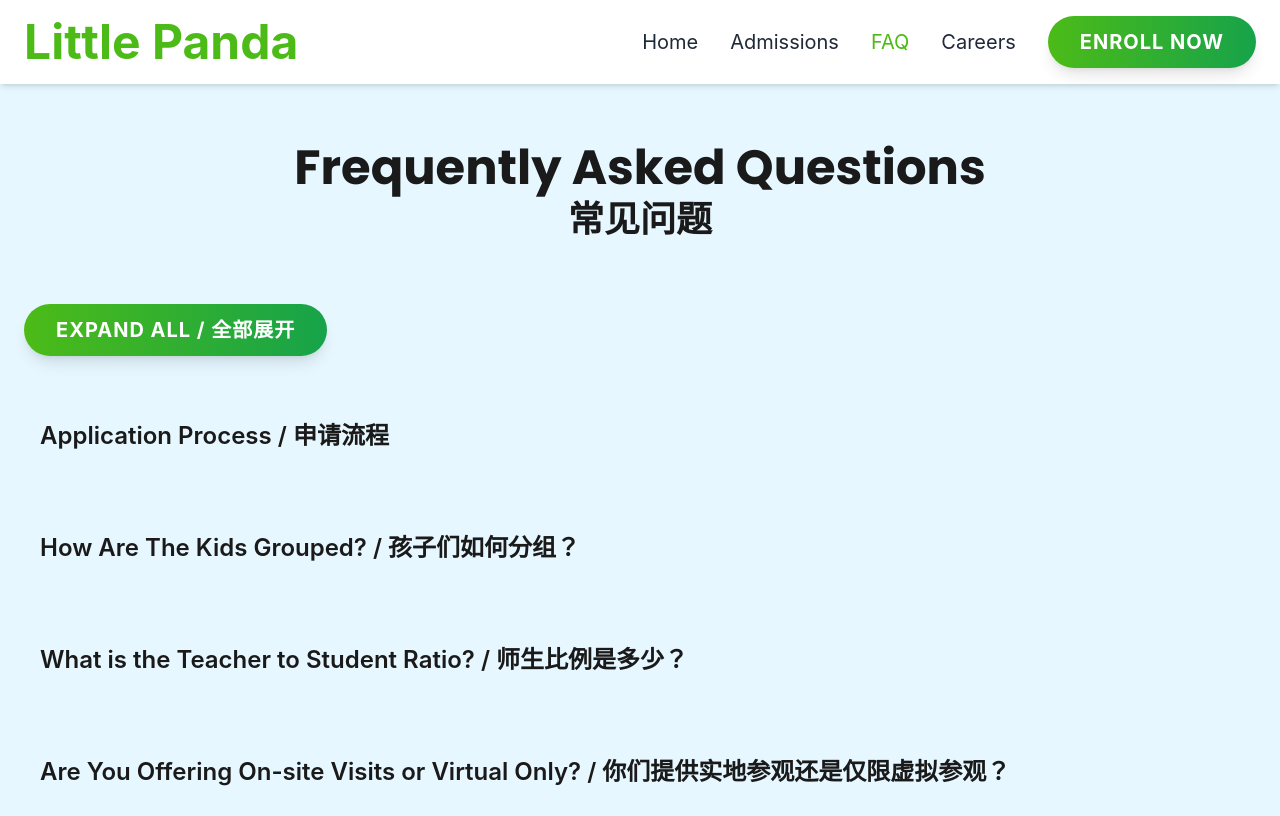
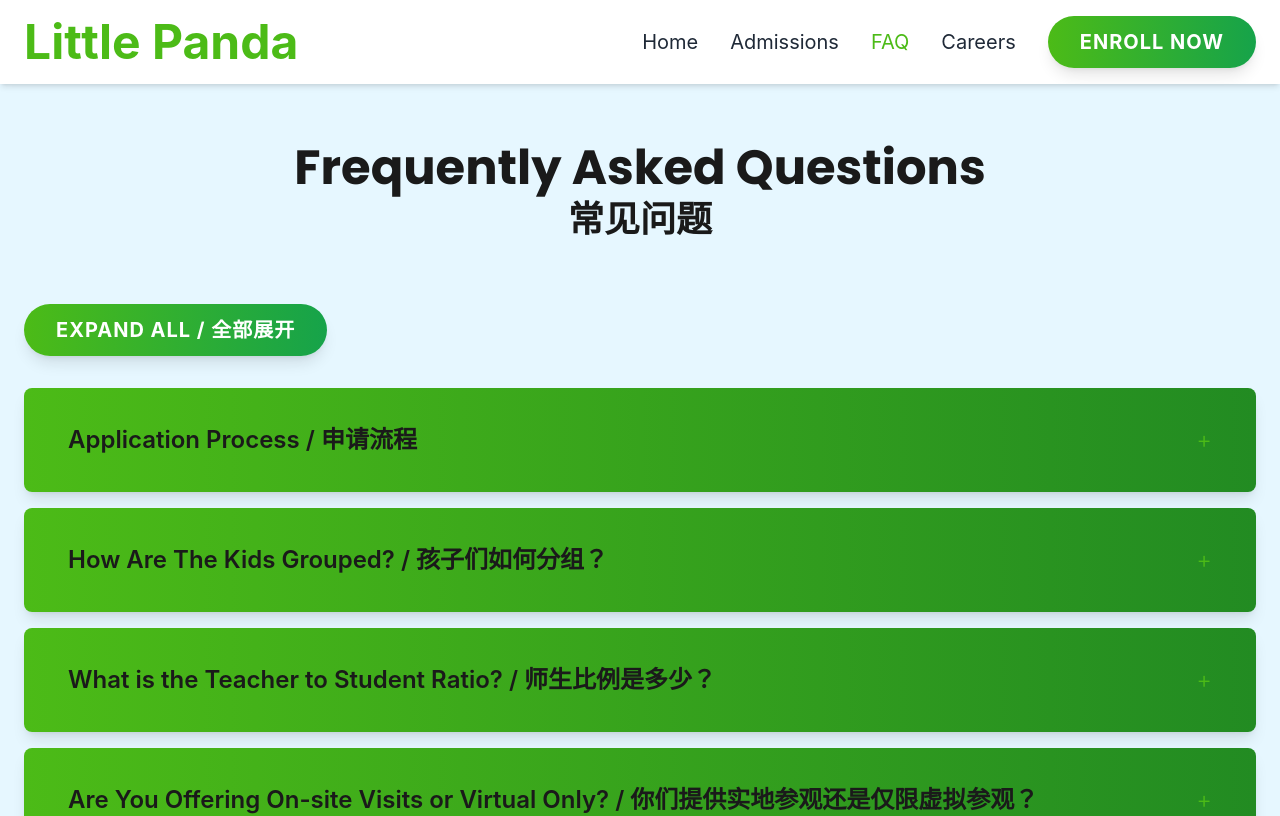
Before and after one commit to LittlePandaPreschool/website, a SvelteKit app: page /faq in a window 1280 px wide. Shown: the top 816 px of the page. Built offline with nearby package versions, Linux system fonts and the light colour scheme.

Commit message:
feat: fix fag page

```diff
--- a/src/routes/faq/+page.svelte
+++ b/src/routes/faq/+page.svelte
@@ -98,6 +98,9 @@
         font-size: 1.15rem; /* A bit larger than default */
         line-height: 1.8;   /* More space between lines */
     }
+    .themed-content * {
+        color: white !important;
+    }
 </style>
 
 <main class="container mx-auto px-6 py-12">
@@ -113,18 +116,20 @@
             </div>
             <div class="accordion space-y-4">
                 {#each faqs as faq, i}
-                <div class="accordion-item card p-4 rounded-lg bg-alt transform hover:scale-105 transition-transform duration-300" data-fade>
-                    <button on:click={() => toggle(i)} class="accordion-header w-full text-left text-2xl font-semibold py-4 focus:outline-none {openItems.includes(i) ? 'active' : ''}">
-                        <span class="flex justify-between items-center">
-                            {faq.question}
-                            <span class="icon"></span>
-                        </span>
-                    </button>
+                <div class="bg-gradient-to-r from-primary to-secondary p-1 rounded-lg shadow-lg">
+                    <div class="accordion-item card p-4 rounded-lg bg-alt transform hover:scale-105 transition-transform duration-300" data-fade>
+                        <button on:click={() => toggle(i)} class="accordion-header w-full text-left text-2xl font-semibold py-4 px-6 focus:outline-none {openItems.includes(i) ? 'active' : ''}">
+                            <span class="flex justify-between items-center">
+                                {faq.question}
+                                <span class="text-2xl font-light text-primary transform transition-transform duration-300 {openItems.includes(i) ? 'rotate-45' : ''}">+</span>
+                            </span>
+                        </button>
                     {#if openItems.includes(i)}
-                    <div class="accordion-content text-lg leading-relaxed pt-2" style="opacity: 1;">
+                    <div class="accordion-content text-lg leading-relaxed p-4 rounded-lg themed-content" style="opacity: 1;">
                         {@html faq.answer}
                     </div>
                     {/if}
+                    </div>
                 </div>
                 {/each}
             </div>
```
